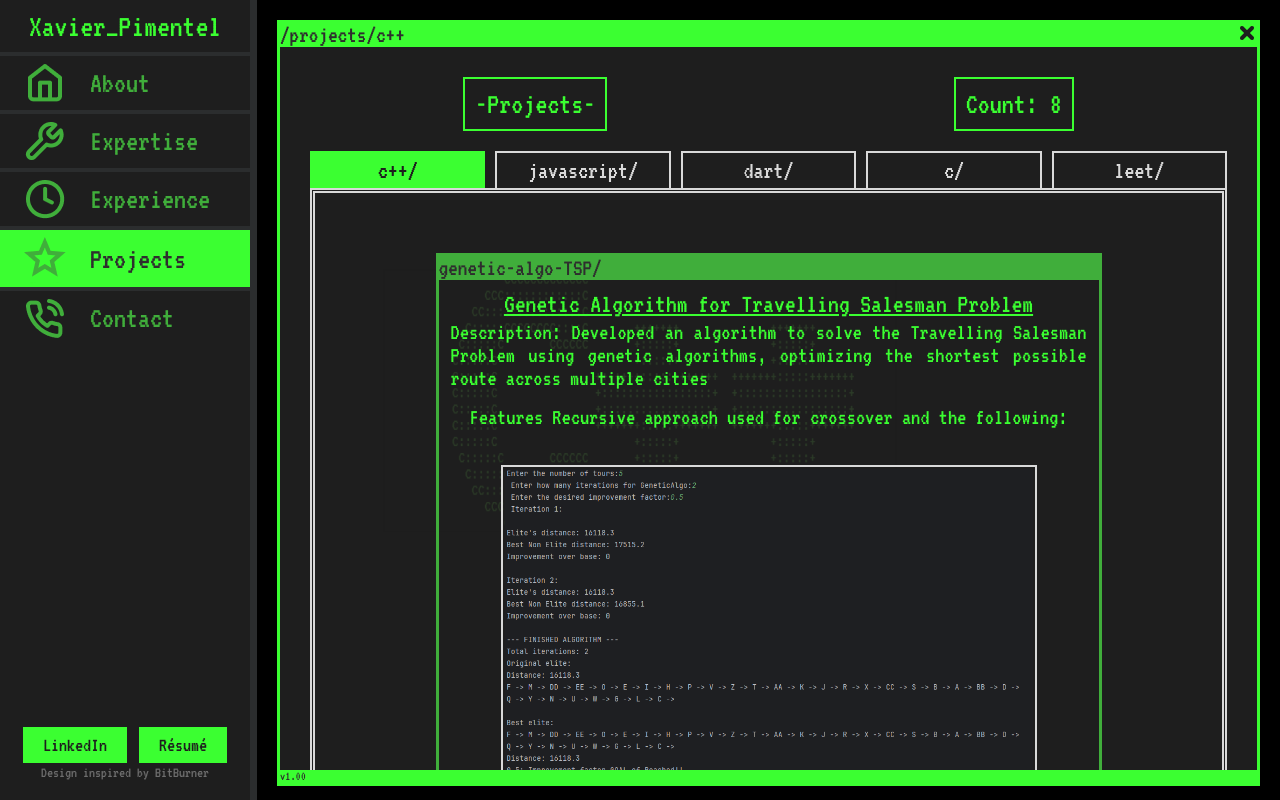
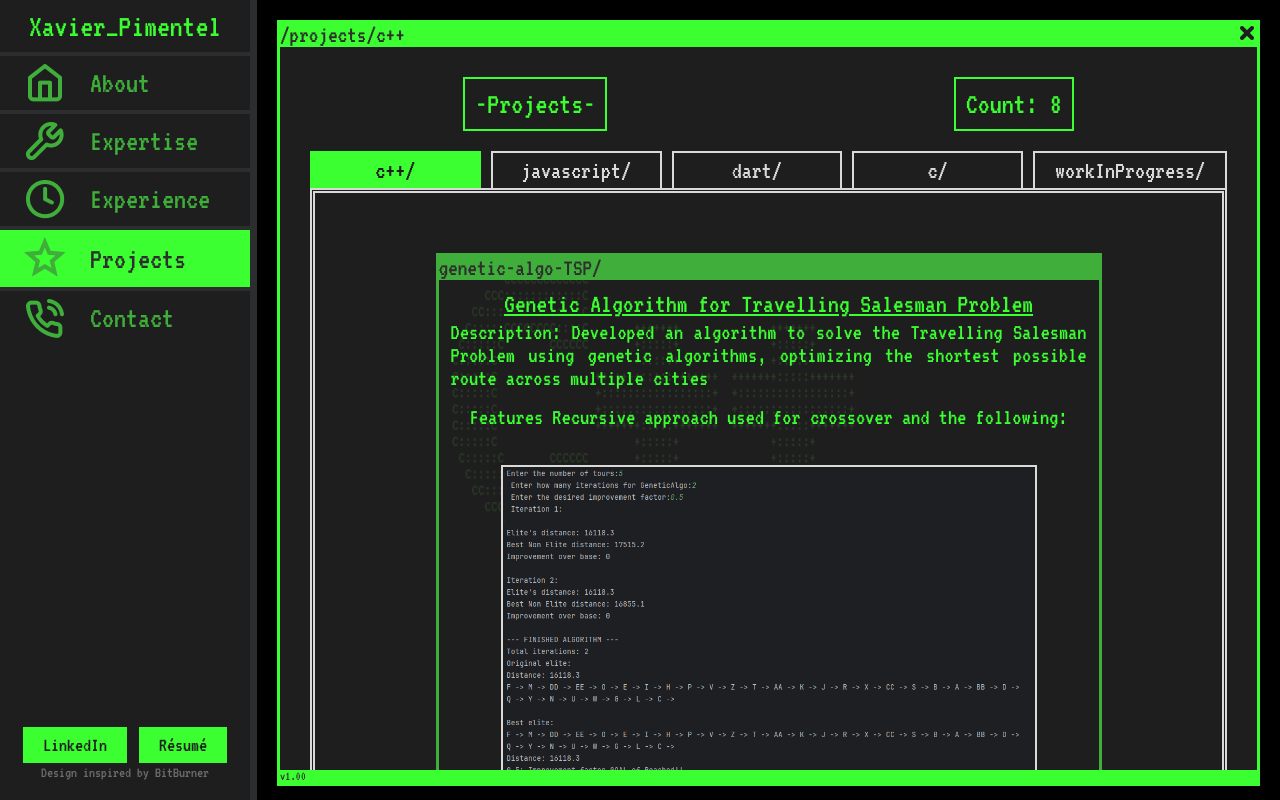
Before and after one commit to XavierPim/porto_folio, a React (Create React App) app: page /projects in a window 1280 px wide. Built offline with nearby package versions, Linux system fonts and the light colour scheme.

Commit message:
wip addtion

```diff
--- a/src/content/text content/project-text.js
+++ b/src/content/text content/project-text.js
@@ -304,18 +304,22 @@ export const cText = [
 	},
 ];
 
-export const leetText = [
+export const wipText = [
 	{
-		window: "work in progress/",
-		title: "WORK IN PROGRESS",
-		subtitle: "",
-		subtitle1: "",
+		window: "redoUmbrella/",
+		title: "Redeveloping Umbrella",
+		subtitle: "Night-out Party Tracker in ASP.NET Server",
+		subtitle1: "Originally made in JavaScript and raw HTML/CSS",
 		subtitle2: "",
 		subtitle3: "",
-		info: "",
+		info: "Recreating project with the following features:",
 		ascii: "",
 		image: "",
-		text: [],
-		link: "",
+		text: [
+			"Client:React/React-Native",
+			"Server:ASP.NET",
+			"Datebase: MySQL",
+		],
+		link: "https://github.com/XavierPim/Umbrella_Server.git",
 	},
 ];
--- a/src/pages/projects.js
+++ b/src/pages/projects.js
@@ -3,12 +3,12 @@ import "../css/projects.css";
 import Sidebar from "../components/sidebar";
 import ContentBigScreen from "../components/content-big-screen";
 import tabs from "../content/text content/nav-tabs";
-import { cplusplusText, javascriptText, dartText, cText, leetText } from "../content/text content/project-text";
+import { cplusplusText, javascriptText, dartText, cText, wipText } from "../content/text content/project-text";
 import ContentSmallScreen from "../components/content-small-screen";
 import cplusBG from "../content/project-cplus/cplus.png";
 import cBG from "../content/project-c/c.png";
 import jsBG from "../content/project-js/js.png";
-import leetBG from "../content/project-leet/leet.png";
+import leetBG from "../content/project-WIP/WIP.png";
 import dartBG from "../content/project-dart/dart.png";
 
 function Projects() {
@@ -27,8 +27,8 @@ function Projects() {
                 return dartText;
             case "c":
                 return cText;
-            case "leet":
-                return leetText;
+            case "WIP":
+                return wipText;
             default:
                 return [];
         }
@@ -44,7 +44,7 @@ function Projects() {
                 return dartBG;
             case "c":
                 return cBG;
-            case "leet":
+            case "WIP":
                 return leetBG;
             default:
                 return ""; // default background or no background
@@ -104,10 +104,10 @@ function Projects() {
                                 c/
                             </div>
                             <div
-                                onClick={() => setActiveTab("leet")}
-                                className={activeTab === "leet" ? "active-tab" : ""}
+                                onClick={() => setActiveTab("WIP")}
+                                className={activeTab === "WIP" ? "active-tab" : ""}
                             >
-                                leet/
+                                workInProgress/
                             </div>
                         </div>
                         <div className="lang-content"
```
Also changed, not shown: public/resume.html (line endings or trailing spaces), src/content/project-WIP/WIP.png (added), src/content/project-leet/leet.png (deleted).
